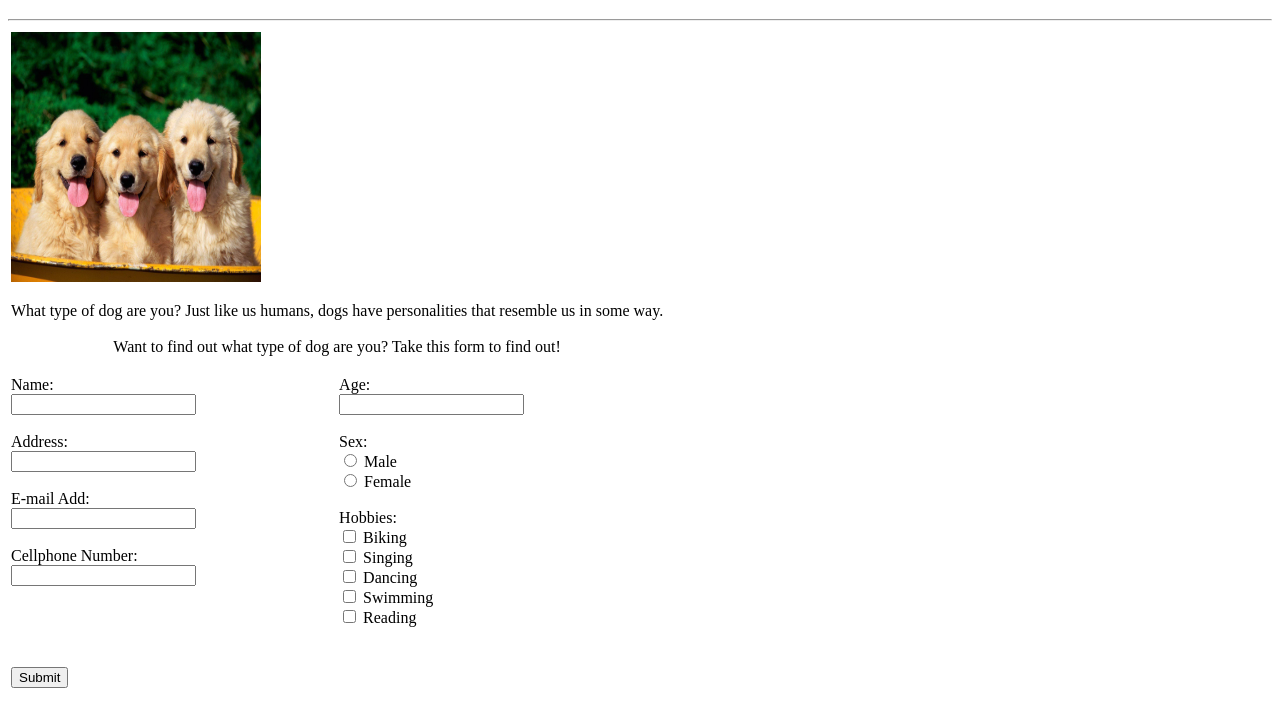
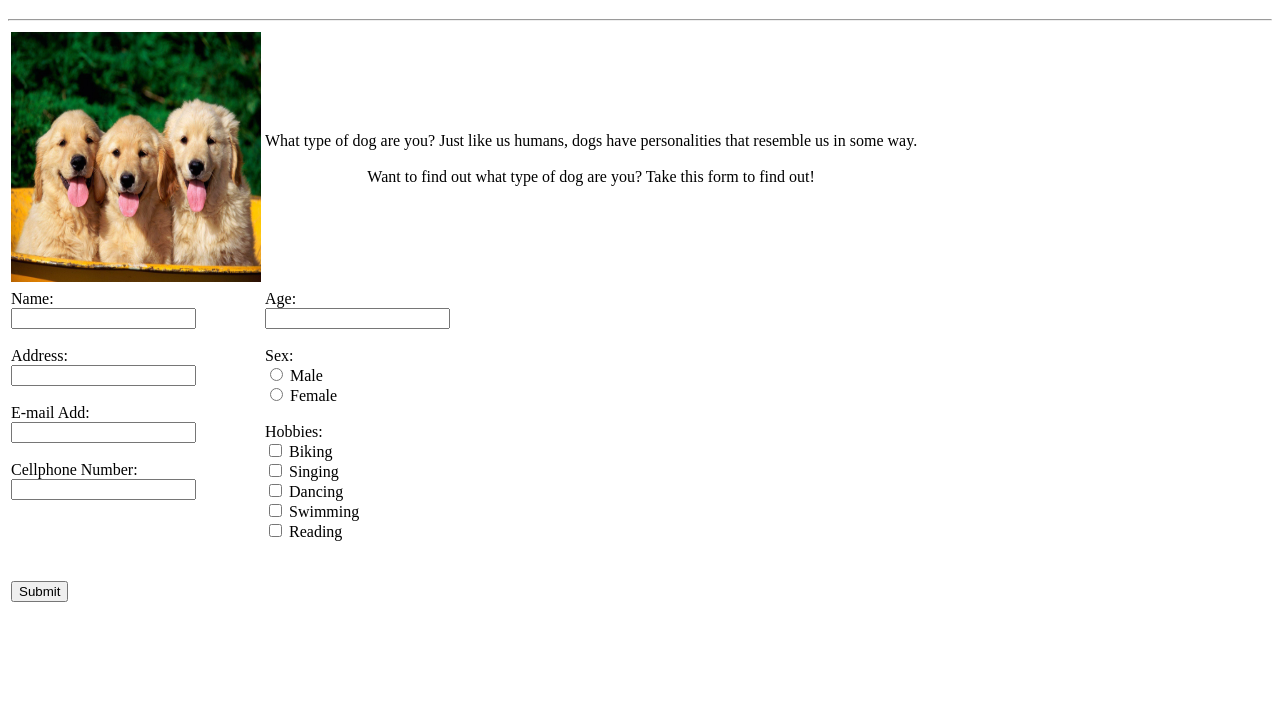
Before and after one commit to Yohan-Gabriel-Uy/Form-101, a plain HTML site: page index.html in a window 1280 px wide. Shown: the part 61-788 px from the top of the page. Drawn offline with Linux system fonts and the light colour scheme.

Commit message:
Update index.html

```diff
--- a/index.html
+++ b/index.html
@@ -9,8 +9,10 @@
         <form>
             <table>
                 <tr>
-                    <td colspan="2" align="left">
+                    <td align="center" width="250">
                             <img src="dogs.jpg" alt-="Three Cute Golden Retrievers" style="width:250px; height:250px;">
+                    </td>
+                    <td align="left">
                     <p style="text-align:center">What type of dog are you? Just like us humans, dogs have personalities that resemble us in some way.<br><br> Want to find out what type of dog are you? Take this form to find out!</p>
                     </td>
                 </tr>
```
